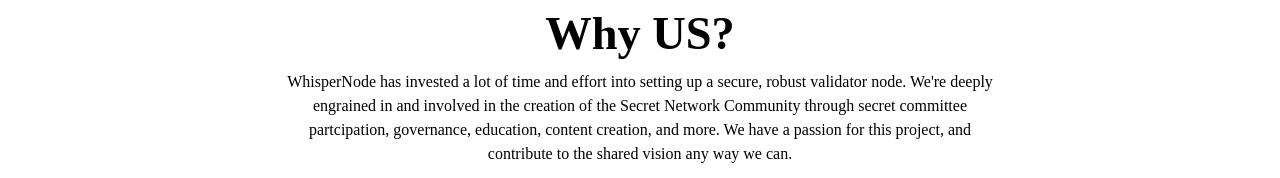
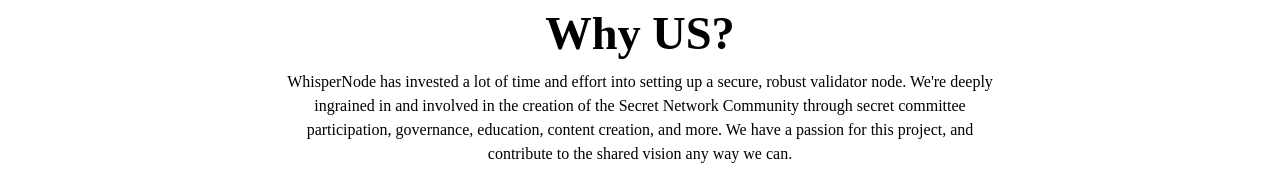
Before and after one commit to WhisperNode/WhisperNode-Website, a plain HTML site: page index.html in a window 1280 px wide. Shown: the part 622-800 px from the top of the page. Drawn offline with nearby package versions, Linux system fonts and the light colour scheme; a web font is replaced by a local one.

Commit message:
fix stupid spelling errors I made!

```diff
--- a/index.html
+++ b/index.html
@@ -39,7 +39,7 @@
                   <h1>Why US?</h1>
                </div>
                <div class="col-md-8 text-center">
-                  <p class="medium">WhisperNode has invested a lot of time and effort into setting up a secure, robust validator node. We're deeply engrained in and involved in the creation of the Secret Network Community through secret committee partcipation, governance, education, content creation, and more. We have a passion for this project, and contribute to the shared vision any way we can.
+                  <p class="medium">WhisperNode has invested a lot of time and effort into setting up a secure, robust validator node. We're deeply ingrained in and involved in the creation of the Secret Network Community through secret committee participation, governance, education, content creation, and more. We have a passion for this project, and contribute to the shared vision any way we can.
                   <p>
                </div>
             </div>
```
